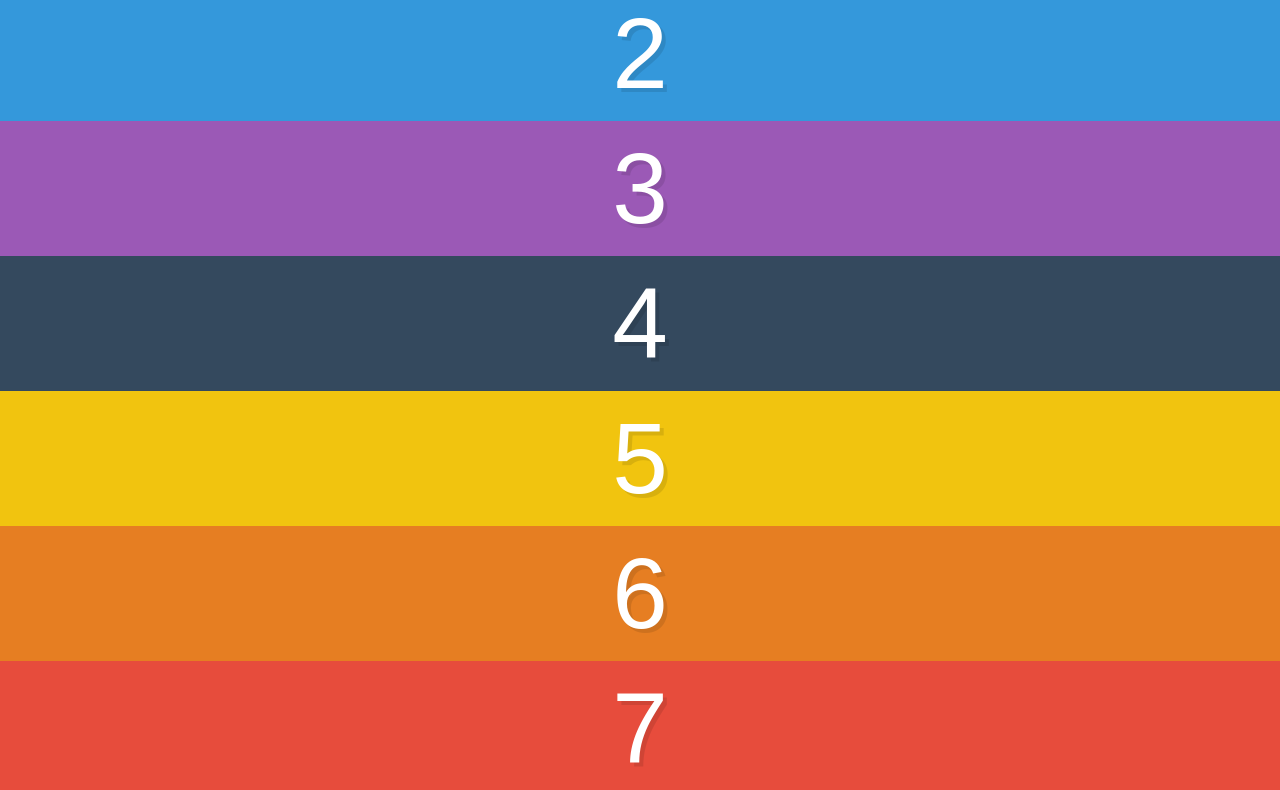
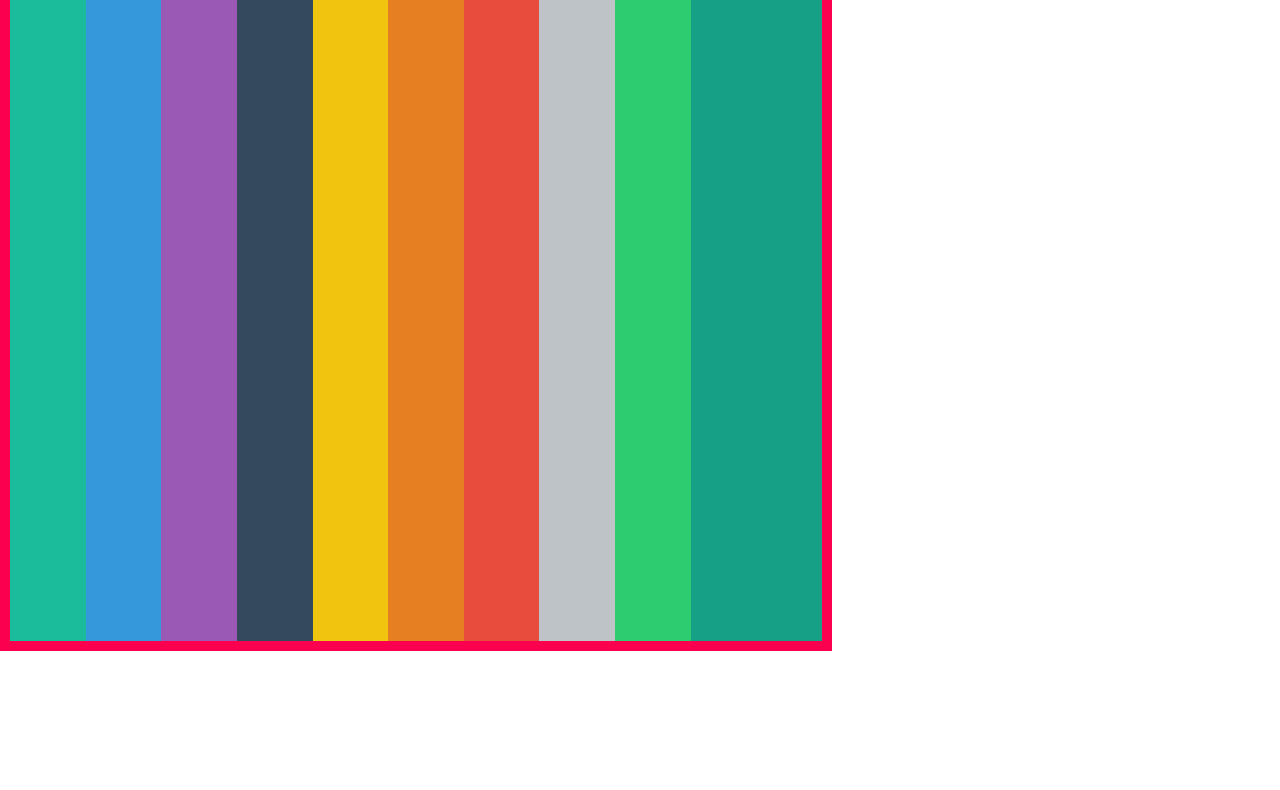
Before and after one commit to jrubendiaz/EOI-Maquetacion, a plain HTML site: page intro/index.html in a window 1280 px wide. Shown: the part 149-939 px from the top of the page. After the commit the page ends 800 px from the top, so only its background shows below. Drawn offline with Linux system fonts and the light colour scheme.

Commit message:
style.css final file with explanations

```diff
--- a/intro/style.css
+++ b/intro/style.css
@@ -29,4 +29,22 @@ input[type=reset],input[type=submit]{-webkit-appearance:button;cursor:pointer;}b
 
 
 /* We start writing out flexbox here. The above is just page setup */
-.container {}
+
+/* Display property ==> (https://www.w3schools.com/cssref/pr_class_display.asp) */
+.container {
+  /* Step 1 - comprobar que ha pasado en los elementos */
+  display: flex;
+  border: 10px solid #fa004f;
+
+  /* Comprobamos que, igual que pasa con display block, el container va a ocupar tooooodo el ancho de la pantalla */
+
+  /* Todos los elementos box pasan a ser implícitamente flex-items debido a la relacion de hijo directo con container, no hace falta declararlos de ninguna manera especial, esto sucede de manera implícita */
+
+  /* Step 2 */
+  display: inline-flex;
+  /* Comprobamos como ahora el container sólo ocupa el espacio que necesita (el que ocupan sus hijos), su comportamiento es parecido al de inline o, el del elemento span */
+
+  /* Step 3 */
+  height: 100vh;
+  /* En el mundo real el alto de nuestro layout va a estar siempre marcado por el espacio que necesita nuestro contenido, no es normal definir un alto absoluto como este */
+}
```
